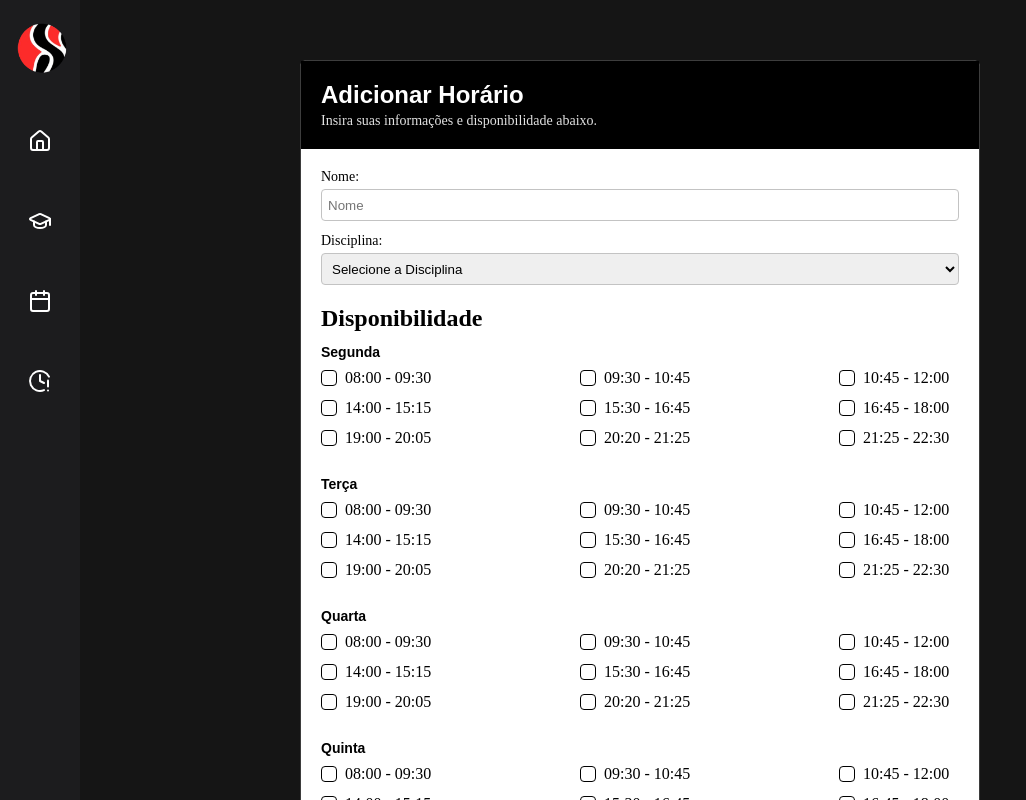
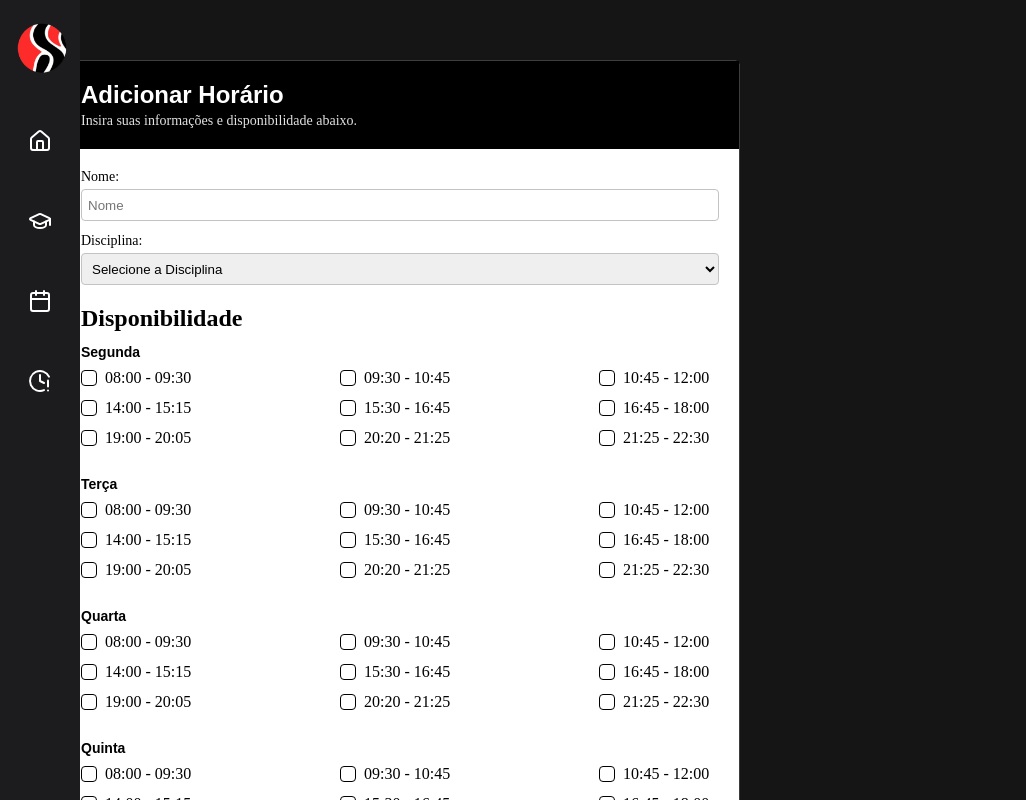
Before and after one commit to Archesz/sistema-horarios-herbert, a React (Create React App) app: page /formulario in a window 1280 px wide. Shown: the top 800 px of the page, without its empty margins (0-1026 px from the left). Built offline with nearby package versions, Linux system fonts and the light colour scheme; no server answers.

Commit message:
Margema justada

```diff
--- a/src/components/Sidebar/Sidebar.scss
+++ b/src/components/Sidebar/Sidebar.scss
@@ -13,7 +13,7 @@
     align-items: center;
     padding: 20px 0;
     transition: width 0.3s; // Transição suave para a largura
-    position: fixed;
+
     &.closed {
         width: 50px; // Largura reduzida quando a sidebar está retraída
     }
--- a/src/styles/global.scss
+++ b/src/styles/global.scss
@@ -6,7 +6,7 @@
 
 .App {
     display: flex;
-    flex-direction: column;
+    flex-direction: row;
     min-height: 100vh;
     width: 100%;
     background: #151515;
--- a/src/styles/horarios.scss
+++ b/src/styles/horarios.scss
@@ -5,7 +5,7 @@
     justify-content: flex-start;
     width: 100%;
     padding: 0 20px; /* Reduzir o padding em dispositivos móveis */
-
+    margin-left: 30px;
     @media (max-width: 768px) { /* Para dispositivos móveis */
         padding: 0 10px; /* Menos padding em telas pequenas */
     }
```
